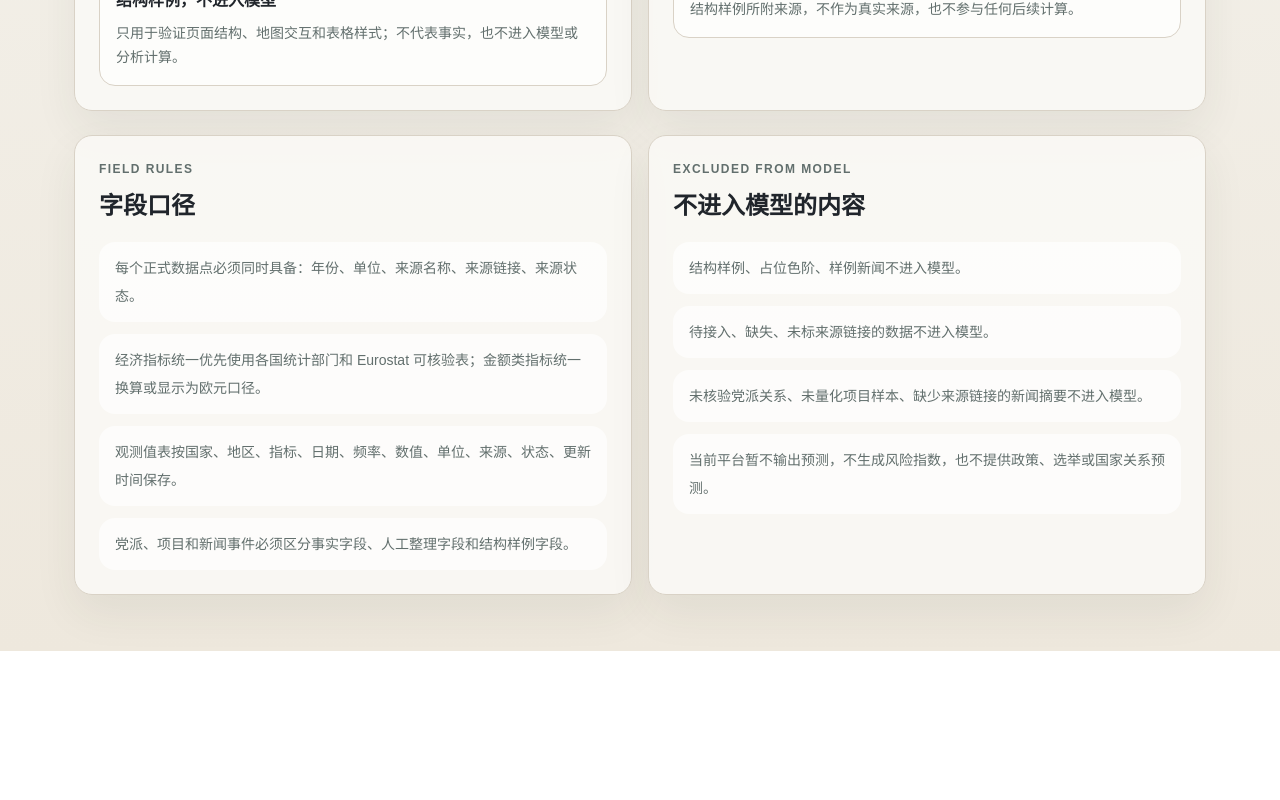
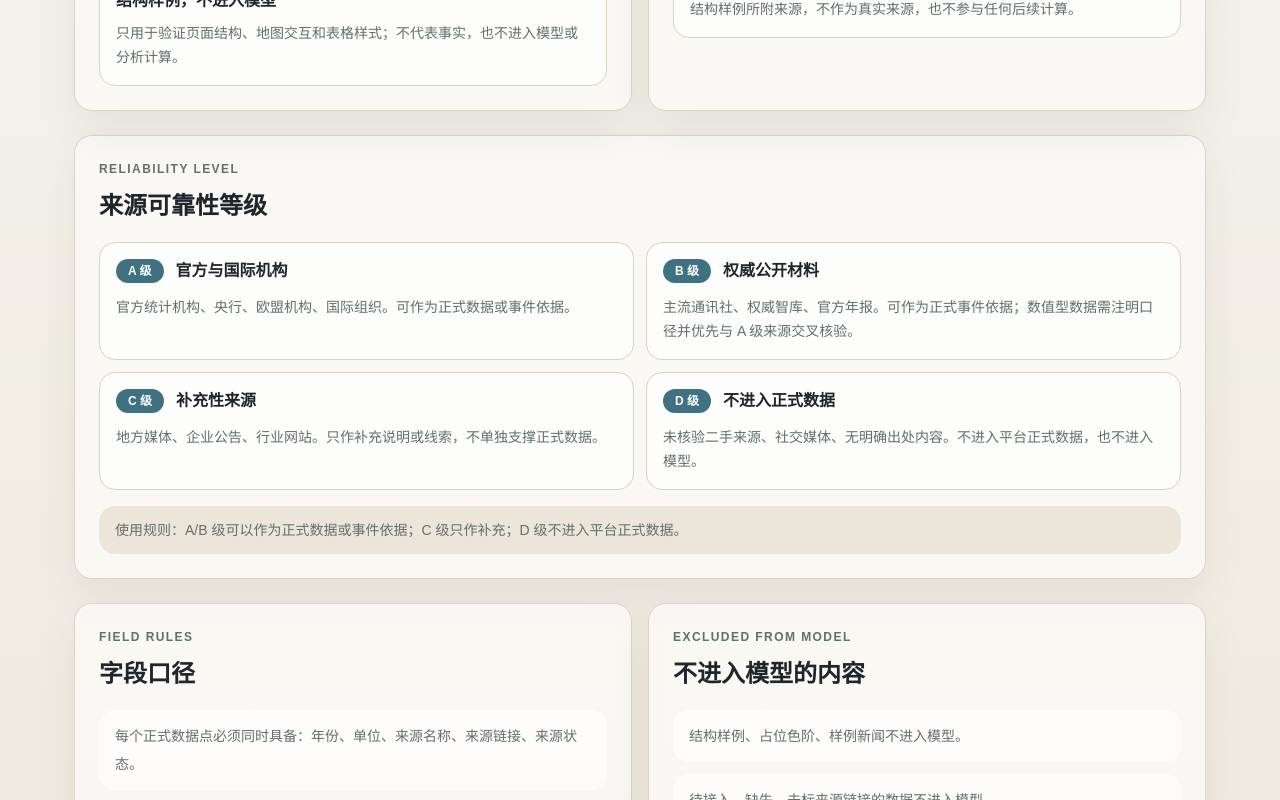
Before and after one commit to hui-sallai/central-europe-political-atlas, a Next.js app: page /methodology in a window 1280 px wide. Shown: the part 1260-2060 px from the top of the page. Before the commit the page ends 1911 px from the top, so only its background shows below. Built offline with nearby package versions, Linux system fonts and the light colour scheme.

Commit message:
Define source reliability levels

```diff
--- a/src/app/methodology/page.tsx
+++ b/src/app/methodology/page.tsx
@@ -15,11 +15,19 @@ const sourceLevelItems = [
   { title: sourceStatusMeta.sample.label, body: "结构样例所附来源，不作为真实来源，也不参与任何后续计算。" },
 ];
 
+const reliabilityItems = [
+  { level: "A 级", title: "官方与国际机构", body: "官方统计机构、央行、欧盟机构、国际组织。可作为正式数据或事件依据。" },
+  { level: "B 级", title: "权威公开材料", body: "主流通讯社、权威智库、官方年报。可作为正式事件依据；数值型数据需注明口径并优先与 A 级来源交叉核验。" },
+  { level: "C 级", title: "补充性来源", body: "地方媒体、企业公告、行业网站。只作补充说明或线索，不单独支撑正式数据。" },
+  { level: "D 级", title: "不进入正式数据", body: "未核验二手来源、社交媒体、无明确出处内容。不进入平台正式数据，也不进入模型。" },
+];
+
 const fieldRules = [
   "每个正式数据点必须同时具备：年份、单位、来源名称、来源链接、来源状态。",
   "经济指标统一优先使用各国统计部门和 Eurostat 可核验表；金额类指标统一换算或显示为欧元口径。",
   "观测值表按国家、地区、指标、日期、频率、数值、单位、来源、状态、更新时间保存。",
   "党派、项目和新闻事件必须区分事实字段、人工整理字段和结构样例字段。",
+  "来源可靠性按 A/B/C/D 标注：A/B 级可作为正式数据或事件依据，C 级只作补充，D 级不进入平台正式数据。",
 ];
 
 const excludedItems = [
@@ -86,6 +94,25 @@ export default function MethodologyPage() {
         </div>
       </section>
 
+      <section className="mt-6 card p-6">
+        <p className="eyebrow">Reliability Level</p>
+        <h2 className="mt-3 text-2xl font-semibold">来源可靠性等级</h2>
+        <div className="mt-5 grid gap-3 md:grid-cols-2">
+          {reliabilityItems.map((item) => (
+            <article key={item.level} className="rounded-2xl border border-[var(--line)] bg-white/65 p-4">
+              <div className="flex items-center gap-3">
+                <span className="rounded-full bg-[var(--accent)] px-3 py-1 text-xs font-semibold text-white">{item.level}</span>
+                <h3 className="font-semibold">{item.title}</h3>
+              </div>
+              <p className="mt-3 text-sm leading-6 text-[var(--muted)]">{item.body}</p>
+            </article>
+          ))}
+        </div>
+        <p className="mt-4 rounded-2xl bg-[var(--surface-muted)] px-4 py-3 text-sm leading-6 text-[var(--muted)]">
+          使用规则：A/B 级可以作为正式数据或事件依据；C 级只作补充；D 级不进入平台正式数据。
+        </p>
+      </section>
+
       <section className="mt-6 grid gap-4 lg:grid-cols-2">
         <article className="card p-6">
           <p className="eyebrow">Field Rules</p>
--- a/src/components/DataCountryExplorer.tsx
+++ b/src/components/DataCountryExplorer.tsx
@@ -93,6 +93,17 @@ function analysisBoundaryLabel(value: string) {
     excluded: "当前不进入分析计算",
     explain_only: "仅作事件解释",
     eligible_after_review: "复核后可进入后续分析",
+  };
+
+  return labels[value] ?? value;
+}
+
+function reliabilityLevelLabel(value: string) {
+  const labels: Record<string, string> = {
+    A: "可靠性 A 级",
+    B: "可靠性 B 级",
+    C: "可靠性 C 级",
+    D: "可靠性 D 级",
   };
 
   return labels[value] ?? value;
@@ -690,7 +701,7 @@ export function DataCountryExplorer() {
                     {sourceTableRecords.map((source) => (
                       <a key={source.sourceId} href={source.url} target="_blank" rel="noreferrer" className="rounded-xl bg-[var(--surface-muted)] p-3 text-xs">
                         <p className="font-semibold text-[var(--foreground)]">{source.sourceName}</p>
-                        <p className="mt-1 text-[var(--muted)]">{source.sourceType} / {source.reliabilityLevel}</p>
+                        <p className="mt-1 text-[var(--muted)]">{source.sourceType} / {reliabilityLevelLabel(source.reliabilityLevel)}</p>
                         <p className="mt-1 leading-5 text-[var(--muted)]">{source.usageNotes}</p>
                       </a>
                     ))}
--- a/src/lib/dataSchema.ts
+++ b/src/lib/dataSchema.ts
@@ -79,7 +79,7 @@ export const dataTableSchemas: DataTableSchema[] = [
       { key: "source_id", labelZh: "来源ID", labelEn: "Source ID", required: true, note: "内部唯一标识。" },
       { key: "source_name", labelZh: "来源名称", labelEn: "Source name", required: true },
       { key: "source_type", labelZh: "类型", labelEn: "Type", required: true, note: "官方统计、政府、选举、新闻、研究机构等。" },
-      { key: "reliability_level", labelZh: "可靠性等级", labelEn: "Reliability level", required: true },
+      { key: "reliability_level", labelZh: "可靠性等级", labelEn: "Reliability level", required: true, note: "A/B/C/D 四级；A/B 可作正式依据，C 只作补充，D 不进入正式数据。" },
       { key: "url", labelZh: "链接", labelEn: "URL", required: true },
       { key: "update_frequency", labelZh: "更新频率", labelEn: "Update frequency", required: false },
       { key: "usage_notes", labelZh: "使用说明", labelEn: "Usage notes", required: false },
--- a/src/lib/extendedData.ts
+++ b/src/lib/extendedData.ts
@@ -57,7 +57,7 @@ export type SourceTableRecord = {
   sourceId: string;
   sourceName: string;
   sourceType: string;
-  reliabilityLevel: "high" | "medium" | "pending";
+  reliabilityLevel: "A" | "B" | "C" | "D";
   url: string;
   updateFrequency: string;
   usageNotes: string;
@@ -110,13 +110,13 @@ export const countryTableRecords: CountryTableRecord[] = [
 ];
 
 export const sourceTableRecords: SourceTableRecord[] = [
-  { sourceId: "eurostat", sourceName: "Eurostat", sourceType: "官方统计", reliabilityLevel: "high", url: "https://ec.europa.eu/eurostat/databrowser/", updateFrequency: "按指标更新", usageNotes: "V4 跨国可比数据主来源；用于财政、国民账户、能源和经常账户指标。" },
-  { sourceId: "stat_pl", sourceName: "Statistics Poland", sourceType: "国家统计部门", reliabilityLevel: "high", url: "https://stat.gov.pl/en/", updateFrequency: "按指标更新", usageNotes: "波兰国别统计主源，用于交叉核验。" },
-  { sourceId: "stat_hu", sourceName: "Hungarian Central Statistical Office", sourceType: "国家统计部门", reliabilityLevel: "high", url: "https://www.ksh.hu/?lang=en", updateFrequency: "按指标更新", usageNotes: "匈牙利国别统计主源，用于交叉核验。" },
-  { sourceId: "stat_cz", sourceName: "Czech Statistical Office", sourceType: "国家统计部门", reliabilityLevel: "high", url: "https://www.czso.cz/csu/czso/home", updateFrequency: "按指标更新", usageNotes: "捷克国别统计主源，用于交叉核验。" },
-  { sourceId: "stat_sk", sourceName: "Statistical Office of the Slovak Republic", sourceType: "国家统计部门", reliabilityLevel: "high", url: "https://slovak.statistics.sk/", updateFrequency: "按指标更新", usageNotes: "斯洛伐克国别统计主源，用于交叉核验。" },
-  { sourceId: "news_pending", sourceName: "新闻来源待接入", sourceType: "新闻", reliabilityLevel: "pending", url: "https://hui-sallai.github.io/central-europe-political-atlas/news/", updateFrequency: "周度候选", usageNotes: "结构样例新闻使用；不进入模型。" },
-  { sourceId: "project_pending", sourceName: "项目级来源待接入", sourceType: "对华经贸", reliabilityLevel: "pending", url: "https://hui-sallai.github.io/central-europe-political-atlas/data/", updateFrequency: "不定期", usageNotes: "项目表初版入口；金额、主体和合同来源需后续逐条补。" },
+  { sourceId: "eurostat", sourceName: "Eurostat", sourceType: "官方统计", reliabilityLevel: "A", url: "https://ec.europa.eu/eurostat/databrowser/", updateFrequency: "按指标更新", usageNotes: "V4 跨国可比数据主来源；用于财政、国民账户、能源和经常账户指标。" },
+  { sourceId: "stat_pl", sourceName: "Statistics Poland", sourceType: "国家统计部门", reliabilityLevel: "A", url: "https://stat.gov.pl/en/", updateFrequency: "按指标更新", usageNotes: "波兰国别统计主源，用于交叉核验。" },
+  { sourceId: "stat_hu", sourceName: "Hungarian Central Statistical Office", sourceType: "国家统计部门", reliabilityLevel: "A", url: "https://www.ksh.hu/?lang=en", updateFrequency: "按指标更新", usageNotes: "匈牙利国别统计主源，用于交叉核验。" },
+  { sourceId: "stat_cz", sourceName: "Czech Statistical Office", sourceType: "国家统计部门", reliabilityLevel: "A", url: "https://www.czso.cz/csu/czso/home", updateFrequency: "按指标更新", usageNotes: "捷克国别统计主源，用于交叉核验。" },
+  { sourceId: "stat_sk", sourceName: "Statistical Office of the Slovak Republic", sourceType: "国家统计部门", reliabilityLevel: "A", url: "https://slovak.statistics.sk/", updateFrequency: "按指标更新", usageNotes: "斯洛伐克国别统计主源，用于交叉核验。" },
+  { sourceId: "news_pending", sourceName: "新闻来源待接入", sourceType: "新闻", reliabilityLevel: "D", url: "https://hui-sallai.github.io/central-europe-political-atlas/news/", updateFrequency: "周度候选", usageNotes: "结构样例新闻使用；不进入模型。" },
+  { sourceId: "project_pending", sourceName: "项目级来源待接入", sourceType: "对华经贸", reliabilityLevel: "D", url: "https://hui-sallai.github.io/central-europe-political-atlas/data/", updateFrequency: "不定期", usageNotes: "项目表初版入口；金额、主体和合同来源需后续逐条补。" },
 ];
 
 const eurostatUpdatedFiscal = "2026-04-22";
```
